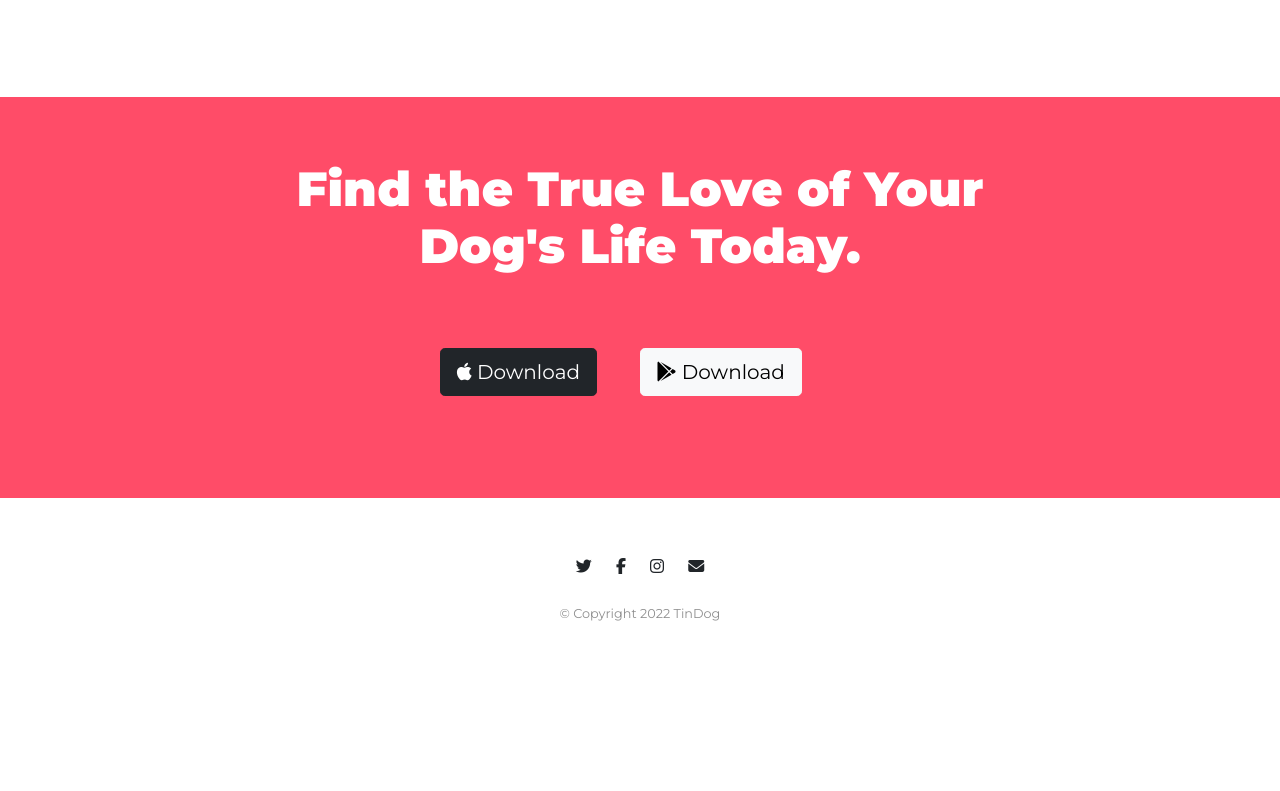
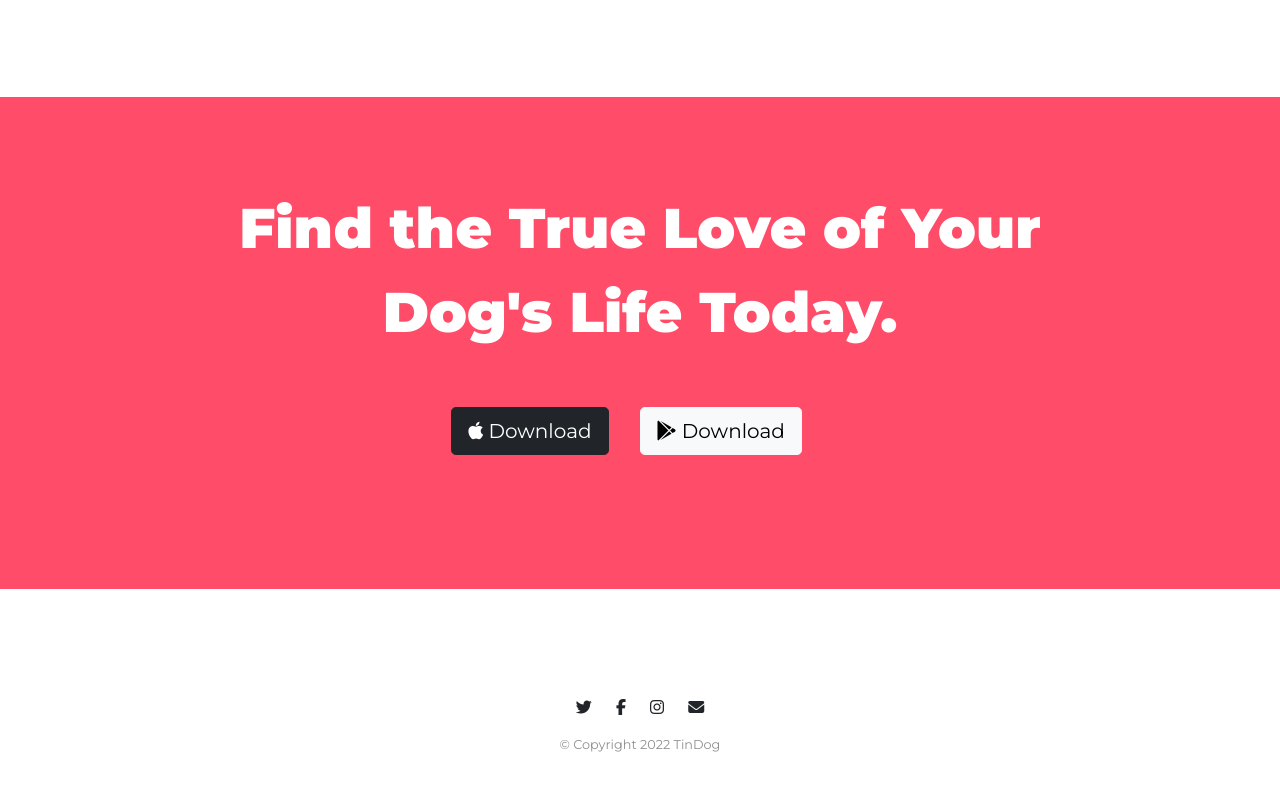
Before and after one commit to marrioturk/cv, a plain HTML site: page TinDog/index.html in a window 1280 px wide. Shown: the part 2490-3281 px from the top of the page. Before the commit the page ends 3129 px from the top, so only its background shows below. Drawn offline with nearby package versions, Linux system fonts and the light colour scheme.

Commit message:
Add files via upload

```diff
--- a/TinDog/css/styles.css
+++ b/TinDog/css/styles.css
@@ -144,7 +144,45 @@ margin: 20px;
   padding: 3% 2%;
 }
 
-@media (max-width: 975px) {
+
+/* CTA  Section */
+
+#cta {
+  background-color: #FF4C68;
+  color:#fff;
+  padding: 7% 15%;
+  text-align: center;
+}
+
+.h3-cta {
+  font-family: "Montserrat";
+  font-weight: 900;
+  font-size: 3.5rem;
+  line-height: 1.5;
+}
+
+
+/* Footer Section */
+
+#footer {
+  padding: 7% 15%;
+  text-align: center;
+}
+
+#footer p {
+  font-size: 0.8rem;
+}
+
+.social {
+  margin: 20px 10px;
+}
+
+.social:hover {
+  color: #ff4c68;
+}
+
+
+@media (max-width: 989px) and (max-width: 400px) {
 
 #title {
   text-align: center;
@@ -156,43 +194,3 @@ margin: 20px;
     transform: rotate(0);
   }
 }
-
-
-/* CTA  Section */
-
-#cta {
-  background-color: #FF4C68;
-  color:#fff;
-  margin auto;
-}
-
-.h3-cta {
-  text-align: center;
-  font-size: 3rem;
-  padding: 5% 20% 0;
-}
-
-.btn-footer {
-  text-align: center;
-  padding-bottom: 3%;
-}
-
-
-/* Footer Section */
-
-#footer {
-  text-align: center;
-}
-
-#footer p {
-  font-size: 0.8rem;
-}
-
-.social {
-  padding: 10px;
-  margin: 50px 0 20px;
-}
-
-.social:hover {
-  color: #ff4c68;
-}
--- a/TinDog/index.html
+++ b/TinDog/index.html
@@ -37,13 +37,13 @@
         <div class="collapse navbar-collapse" id="navbarSupportedContent">
           <ul class="navbar-nav ms-auto">
             <li class="nav-item">
-              <a class="nav-link" href="">Contact</a>
+              <a class="nav-link" href="#footer">Contact</a>
             </li>
             <li class="nav-item">
-              <a class="nav-link" href="">Pricing</a>
+              <a class="nav-link" href="#pricing">Pricing</a>
             </li>
             <li class="nav-item">
-              <a class="nav-link" href="">Download</a>
+              <a class="nav-link" href="#cta">Download</a>
             </li>
           </ul>
         </div>
@@ -212,10 +212,10 @@
   <!-- Footer -->
 
   <footer id="footer">
-<i class="social fab fa-twitter"></i>
-<i class="social fab fa-facebook-f"></i>
-<i class="social fab fa-instagram"></i>
-<i class="social fas fa-envelope"></i>
+    <i class="social fab fa-twitter"></i>
+    <i class="social fab fa-facebook-f"></i>
+    <i class="social fab fa-instagram"></i>
+    <i class="social fas fa-envelope"></i>
     <p>© Copyright 2022 TinDog</p>
 
   </footer>
```
